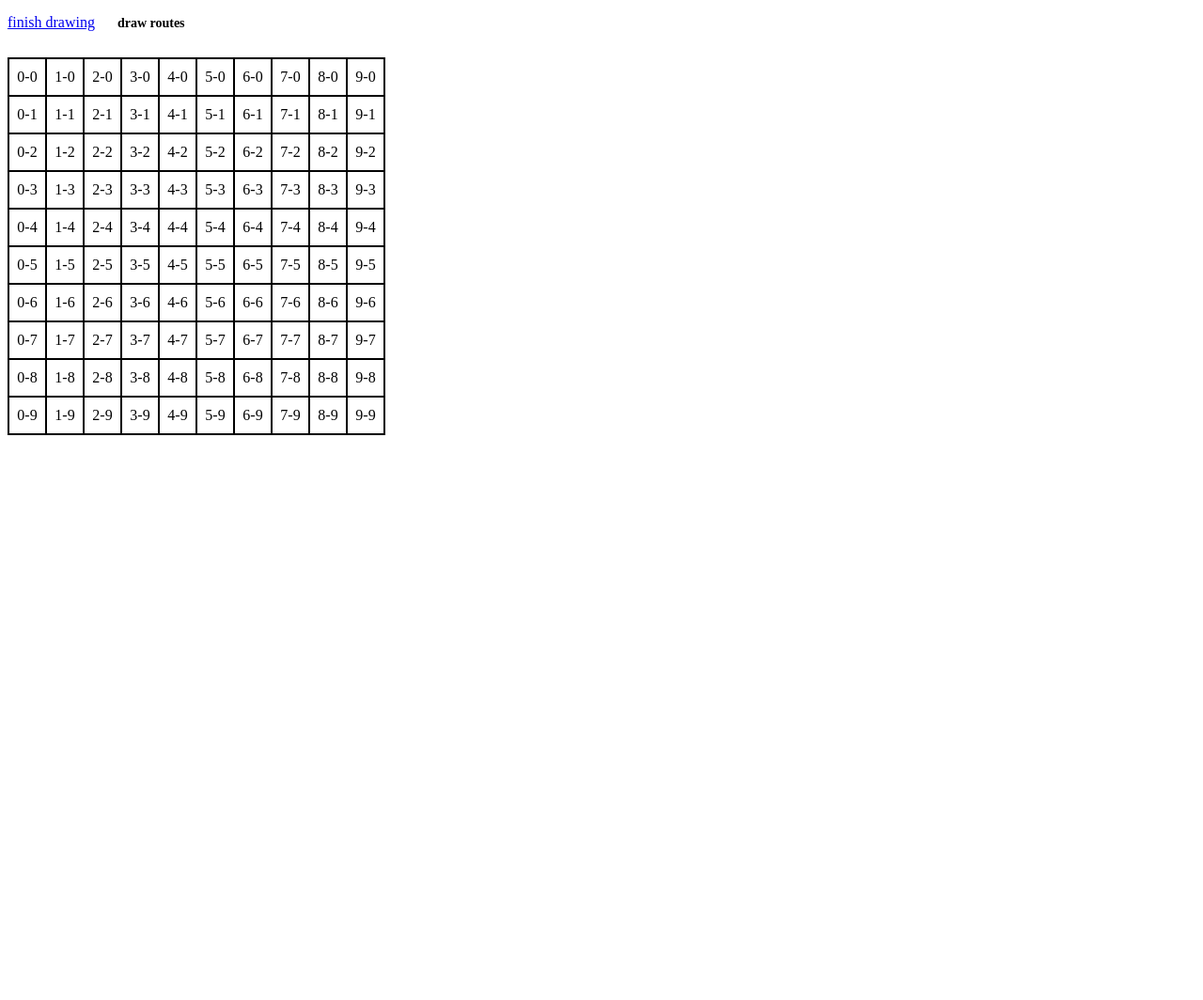
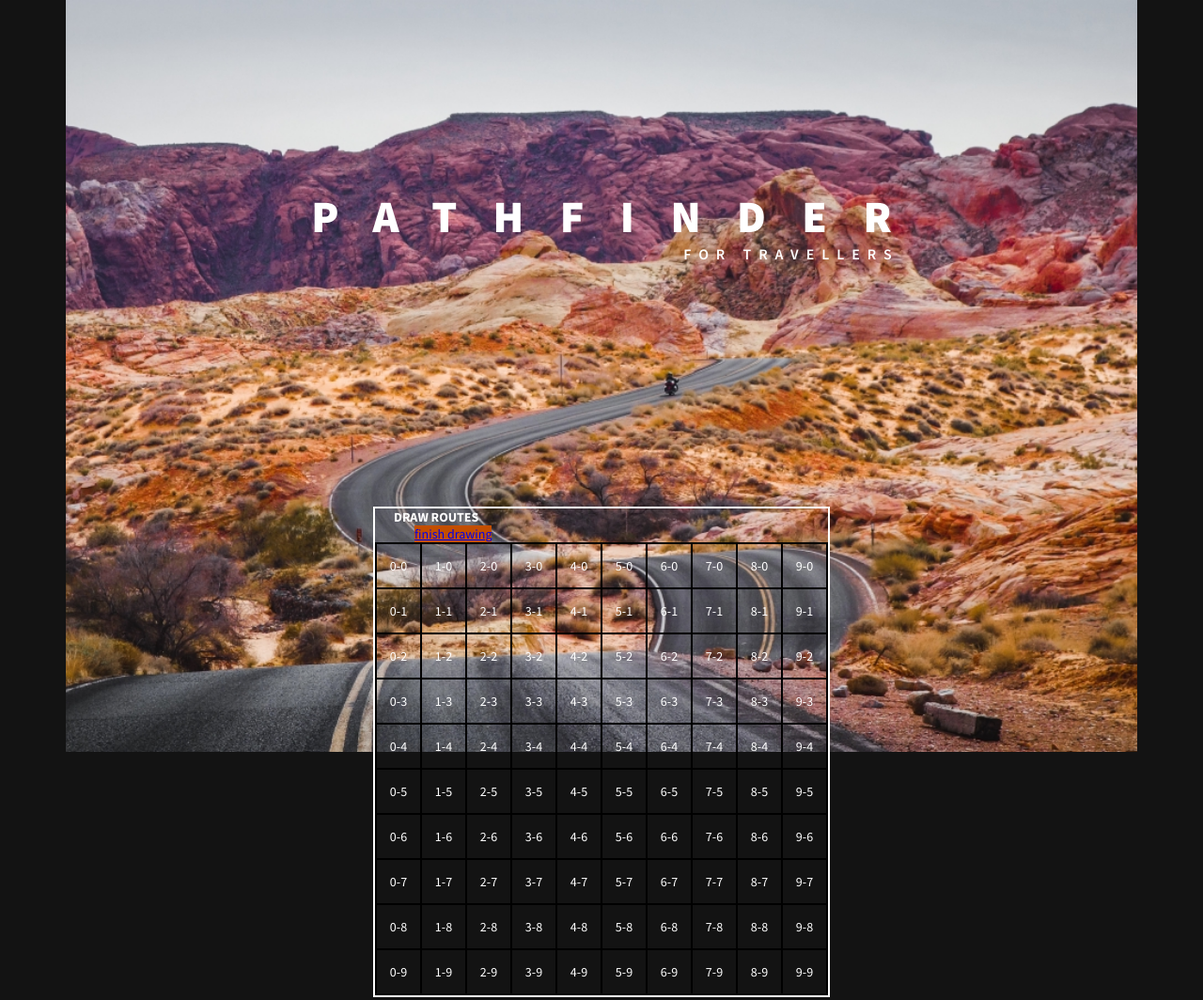
Before and after one commit to walldy-0/pathfinder, a website: page src/index.html in a window 1280 px wide. Shown: the top 1064 px of the page at 94% size. Before the commit the page ends 800 px from the top, so only its background shows below. Drawn offline with nearby package versions, Linux system fonts and the light colour scheme; files that its build step writes are made by us from their sources.

Commit message:
Add page layout

```diff
--- a/src/index.html
+++ b/src/index.html
@@ -1,19 +1,35 @@
 <!DOCTYPE html>
 <html lang="en">
 <head>
+  <title>Pathfinder</title>
   <meta charset="UTF-8">
-  <meta name="viewport" content="width=device-width, initial-scale=1.0">
   <meta http-equiv="X-UA-Compatible" content="ie=edge">
-  <title>Pathfinder</title>
+  <link rel="preconnect" href="https://fonts.googleapis.com">
+<link rel="preconnect" href="https://fonts.gstatic.com" crossorigin>
+<link href="https://fonts.googleapis.com/css2?family=Source+Sans+Pro:wght@400;600;700;900&display=swap" rel="stylesheet">
   <link rel="stylesheet" href="css/style.css">
 </head>
 <body>
-  <div class="pathfinder-container">
-    <a href="#" class="button">button</a>
-    <h1 class="message">message</h1>
-    <h2 class="error">error</h2>
-    <br><br>
+  <div class="main-container">
+    <div class="hero">
+      <div class="hero-inner">
+        <h1>PATHFINDER</h1>
+        <h3>FOR TRAVELLERS</h3>
+      </div>
+    </div>
+    <div class="content">
+      <div class="about-container">
+
+      </div>
+      <div class="pathfinder-container">
+        <h2 class="message">message</h2>
+        <h4 class="error">error</h4>
+        <div class="grid-wrapper"></div>
+        <a href="#" class="button">button</a>
+      </div>
+    </div>
   </div>
+
   <script src="js/app.js" type="module"></script>
 </body>
 </html>
--- a/src/js/components/Grid.js
+++ b/src/js/components/Grid.js
@@ -141,6 +141,12 @@ class Grid {
             thisGrid.map[thisGrid.finishSquare.x][thisGrid.finishSquare.y]
           );
 
+          for (const square of shortestPath) {
+            const cell = document.getElementById(settings.pathfinder.cellIdPrefix + square.x + '-' + square.y);
+
+            cell.setAttribute('class', classNames.pathfinder.markedPath);
+          }
+
           console.log(shortestPath);
 
           thisGrid.currentMode = thisGrid.modes.compute;
--- a/src/js/settings.js
+++ b/src/js/settings.js
@@ -4,6 +4,7 @@ export const select = {
   },
 
   pathfinder: {
+    grid: '.grid-wrapper',
     button: '.button',
     message: '.message',
     error: '.error',
@@ -23,6 +24,7 @@ export const classNames = {
     selected: 'selected',
     start: 'start',
     finish: 'finish',
+    markedPath: 'shortest-path',
   },
 };
 
--- /dev/null
+++ b/src/sass/partials/_elements.scss
@@ -0,0 +1,4 @@
+.button {
+  background: $color-main;
+  margin: 1.7em 3.0em;
+}
--- /dev/null
+++ b/src/sass/partials/_global.scss
@@ -0,0 +1,53 @@
+*, *::before, *::after {
+  margin: 0;
+  padding: 0;
+  box-sizing: border-box;
+}
+
+body {
+  background: $color-dark;
+  color: $color-light;
+  font-size: 14px;
+  font-family: $font-main;
+}
+
+.main-container {
+  max-width: 1140px;
+  margin: 0 auto;
+  height: 200vh;
+}
+
+.hero {
+  height: 100vh;
+  position: relative;
+  background-image: url('../../images/background.jpg');
+  background-position: center center;
+  background-size: cover;
+}
+
+.hero-inner {
+  position: absolute;
+  display: inline-block;
+  top: 30%;
+  left: 50%;
+  transform: translate(-50%,-50%);
+
+  h1 {
+    letter-spacing: $letter-spacing-wide;
+    margin-right: -$letter-spacing-wide;
+  }
+
+  h3 {
+    text-align: right;
+    letter-spacing: $letter-spacing-narrow;
+    margin-right: -$letter-spacing-narrow;
+  }
+}
+
+.content {
+  border: 2px solid white;
+  position: absolute;
+  top: 100%;
+  left: 50%;
+  transform: translate(-50%,-50%);
+}
--- /dev/null
+++ b/src/sass/partials/_grid.scss
@@ -0,0 +1,40 @@
+table {
+  border: $grid-border;
+
+  td {
+    border: $grid-border;
+    width: $grid-cell-size;
+    height: $grid-cell-size;
+    text-align: center;
+
+    &:hover {
+      cursor: pointer;
+      background-color: green;
+    }
+  }
+}
+
+.message {
+  display: inline-block;
+  font-size: 14px;
+  margin-left: 20px;
+}
+
+.error {
+  display: inline-block;
+  font-size: 12px;
+  margin-left: 20px;
+  color: red;
+}
+
+.selected {
+  background-color: $color-main;
+}
+
+.start, .finish {
+  background-color: $color-start-finish;
+}
+
+.shortest-path {
+  background-color: $color-shortest-path;
+}
--- /dev/null
+++ b/src/sass/partials/_settings.scss
@@ -0,0 +1,15 @@
+$color-dark: #131313;
+$color-light: #fff;
+$color-main: #c24e00;
+$color-shortest-path: #2ecc71;
+$color-start-finish: #e74c3c;
+
+$font-main: 'Source Sans Pro', sans-serif;
+
+$base-size: 12px;
+
+$grid-cell-size: 4 * $base-size;
+$grid-border: 1px solid black;
+
+$letter-spacing-wide: 0.8em;
+$letter-spacing-narrow: 0.5em;
--- /dev/null
+++ b/src/sass/partials/_typography.scss
@@ -0,0 +1,23 @@
+h1, h2, h3 {
+  text-transform: uppercase;
+}
+
+h1 {
+  font-size: 4 * $base-size;
+  font-weight: 900;
+}
+
+h2 {
+  font-size: 2.33 * $base-size;
+  font-weight: 700;
+}
+
+h3 {
+  font-size: 1.33 * $base-size;
+  font-weight: 600;
+}
+
+h4 {
+  font-size: 1.5 * $base-size;
+  font-weight: 400;
+}
--- a/src/sass/style.scss
+++ b/src/sass/style.scss
@@ -1,46 +1,5 @@
-$cell-size: 40px;
-$border: 1px solid black;
-
-*, *::before, *::after {
-  box-sizing: border-box;
-}
-
-table {
-  border: $border;
-
-  td {
-    border: $border;
-    width: $cell-size;
-    height: $cell-size;
-    text-align: center;
-
-    &:hover {
-      background-color: green;
-    }
-  }
-}
-
-.message {
-  display: inline-block;
-  font-size: 14px;
-  margin-left: 20px;
-}
-
-.error {
-  display: inline-block;
-  font-size: 12px;
-  margin-left: 20px;
-  color: red;
-}
-
-.selected {
-  background-color: red;
-}
-
-.start {
-  background-color: blue;
-}
-
-.finish {
-  background-color: blue;
-}
+@import 'partials/settings';
+@import 'partials/typography';
+@import 'partials/global';
+@import 'partials/elements';
+@import 'partials/grid';
```
Also changed, not shown: dist/css/style.css, dist/images/1.jpg (added), dist/images/2.jpg (added), dist/images/background.jpg (added), dist/index.html, dist/js/components/Grid.js, dist/js/settings.js, src/images/1.jpg (added), src/images/2.jpg (added), src/images/background.jpg (added), 1 other file.
